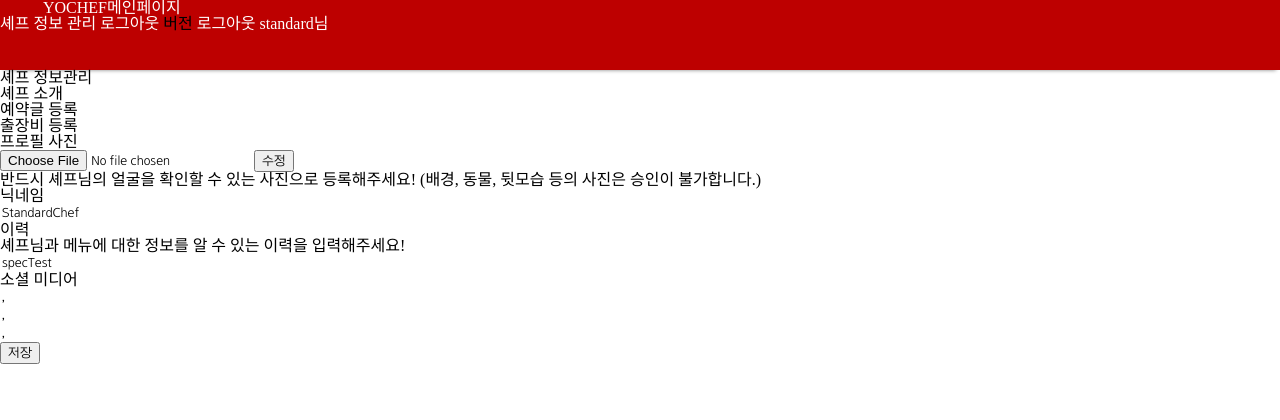
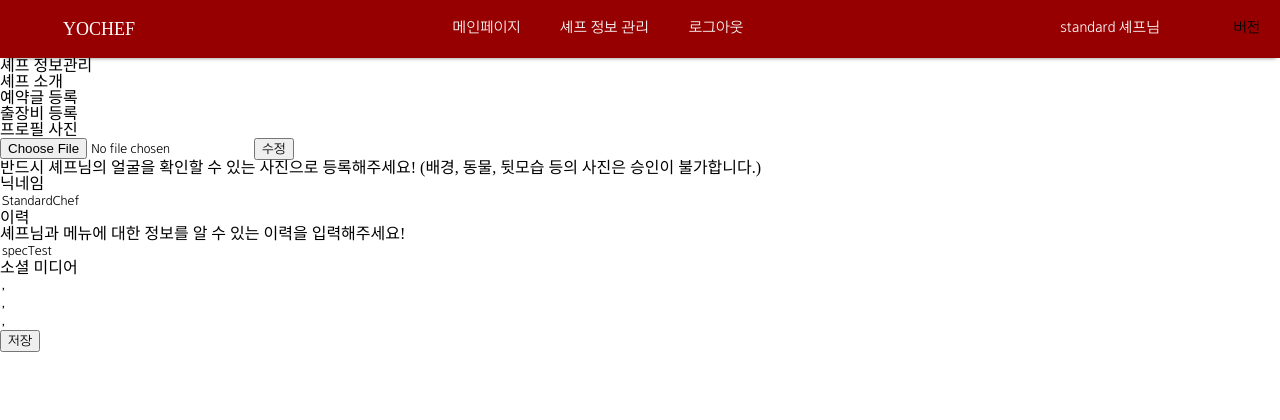
Before and after one commit to swonny/YOCHEF, a Django app: page /chef/editChefProfile/ in a window 1280 px wide. Shown: the top 420 px of the page. Run offline with Django 3.2, Linux system fonts and the light colour scheme; a user stored in the database is signed in; data comes from the database, SQL or seed files in the repository; both versions use the stored data as it was before the commit; some web fonts are replaced.

Commit message:
0714 Zeus - Add views and urls for editChefProfile1~3.html

```diff
--- a/comment.txt
+++ b/comment.txt
@@ -287,10 +287,13 @@
 - FE 작업 내용을 근거로 .permit_staus => .confirm_status 변경 및 관련 문서 모두 변경
 - chefSchedule_detail.html line 49~52 <form> 템플릿 태그 작성
 - chef/views.py
-	- 오타 및  내용 작성
+	- 오타 수정
 	- scheduleConfirm() 함수 작성
 
 21.07.13 블루
 - 카테고리 상세보기 페이지 완료, 상세페이지 작업중
 - 카테고리 상세 페이지 url, 및 views.py 작업 완료
 - 상세페이지 관련 views.py 작업 예정
+
+21.07.14 제우스
+- editChefProfile_1~3.html에 필요한 view 작성 및 url 연결 완료.
--- a/yochef/chef/models.py
+++ b/yochef/chef/models.py
@@ -31,7 +31,6 @@
 	regionDetail = models.ForeignKey(RegionDetail, null=True, on_delete=models.SET_NULL)
 	title = models.TextField(max_length=255, null=True)
 	introduce = models.TextField(max_length=5000, null=True)
-	spec = models.TextField(max_length=5000, null=True)
 	category = models.IntegerField(null=True)		# 한식, 일식, 중식, 아시안, 양식, 채식
 	notice = models.TextField(max_length=5000, null=True)
 	movingPrice = models.IntegerField(default=0)
@@ -82,8 +81,8 @@
 	post = models.ForeignKey(Post, on_delete=models.CASCADE)
 	eventDate = models.DateField()
 	eventTime = models.CharField(max_length=100, null=True)
-	payment_status = models.IntegerField(default=1)	# 1: 예약가능  2: 예약됨  // 결제완료시 1=>2 // 고객결제취소 및 셰프승인취소시 2=>1
-	confirm_status = models.IntegerField(default=1)	# 1: 승인대기  2: 승인됨  // 셰프승인시 1=>2 // 고객결제취소 및 셰프승인취소시 2=>1
+	payment_status = models.IntegerField(default=1)	# 1: 예약가능  2: 예약됨  3. 취소됨
+	confirm_status = models.IntegerField(default=1)	# 1: 승인대기  2: 승인됨  3. 취소됨
 
 	def __str__(self):
 		return self.post.title + "일정" + str(self.id)
--- a/yochef/chef/templates/editChefProfile_1.html
+++ b/yochef/chef/templates/editChefProfile_1.html
@@ -1,6 +1,6 @@
 {% extends 'base.html' %}
 {% block content %}
-    <form name="editChefProfile_1" action="{% url 'updateChefProfile' chef.id %}" method="POST" >
+    <form name="editChefProfile_1" action="{% url 'updateChefProfile' %}" method="POST" >
     {% csrf_token %}
         <div class="edit-chef-wrapper">
             <!-- section header -->
@@ -29,7 +29,7 @@
                         <div class="profile-edit-wrapper">
                             <h4 class="profile__title">프로필 사진 </h4>
                             <div class="profile__img-container">
-                                <input value="" name="profileImage" type="file"><!--백참고:-->
+                                <input value="{{chefProfileImage.attachment}}" name="profileImage" type="file"><!--백참고:-->
                                 <button type="submit">수정</button>
                             </div>
                         </div>
--- a/yochef/chef/urls.py
+++ b/yochef/chef/urls.py
@@ -8,4 +8,8 @@
     path('chefSchedule/<int:schedule_id>/confirm', views.scheduleConfirm, name="scheduleConfirm"),
     path('editChefProfile/', views.editChefProfile, name="editChefProfile"),
     path('editChefProfile/update', views.updateChefProfile, name="updateChefProfile"),
+    path('editPost/', views.editPost, name="editPost"),
+    path('editPost/update', views.updatePost, name="updatePost"),
+    path('editMovingPrice/', views.editMovingPrice, name="editMovingPrice"),
+    path('editMovingPrice/update', views.updateMovingPrice, name="updateMovingPrice"),
 ]
--- a/yochef/chef/views.py
+++ b/yochef/chef/views.py
@@ -168,8 +168,8 @@
 # chefSchedule_detail.html UPDATE
 def scheduleConfirm(request, schedule_id):
     schedule = Schedule.objects.get(id=schedule_id)
-    if request.POST.get('scheduleConfirm'):
-        schedule.confirm_status = 2
+    if request.POST['scheduleConfirm']:
+        schedule.confirm_status = 2	# 1: 승인대기  2: 승인됨
         schedule.save()
     return redirect('/chef/chefSchedule/' + str(schedule_id))
 
@@ -177,7 +177,15 @@
 # chefSchedule_detail.html UPDATE
 ## 일정(예약) 승인 취소
 def scheduleCancel(request, schedule_id):
-    return
+    schedule = Schedule.objects.get(id=schedule_id)
+    book = Book.objects.get(schedule=schedule)
+    if request.POST['scheduleCancel']:
+        schedule.payment_status = 3	# 1: 예약가능  2: 예약됨  3. 취소됨
+        schedule.confirm_status = 3	# 1: 승인대기  2: 승인됨  3. 취소됨
+        book.status = 3 # 1:결제대기 2:결제완료 3:결제취소
+        schedule.save()
+        book.save()
+    return redirect('/chef/chefSchedule/' + str(schedule_id))
 
 
 # editChefProfile_1.html READ
@@ -193,16 +201,16 @@
 
 
 # editChefProfile_1.html UPDATE
-def updateChefProfile(request, chef_id):
-    chef = Chef.objects.get(id=chef_id)
+def updateChefProfile(request):
+    chef = request.user.customer.chef
     chefProfileImage = File.objects.get(chef=chef, category=1)
 
-    chefProfileImage.attachment = request.POST.get('profileImage')
-    chef.nickname = request.POST.get('nickname')
-    chef.spec = request.POST.get('spec')
-    chef.snsLink = request.POST.get('snsLink')
-    chef.blogLink = request.POST.get('blogLink')
-    chef.youtubeLink = request.POST.get('youtubeLink')
+    chefProfileImage.attachment = request.POST['profileImage']
+    chef.nickname = request.POST['nickname']
+    chef.spec = request.POST['spec']
+    chef.snsLink = request.POST['snsLink']
+    chef.blogLink = request.POST['blogLink']
+    chef.youtubeLink = request.POST['youtubeLink']
 
     chefProfileImage.save()
     chef.save()
@@ -210,13 +218,72 @@
     return redirect('/chef/editChefProfile/')
 
 
-## 예약글 수정 페이지
-# editChefProfile.html READ
+# editChefProfile_2.html READ
 def editPost(request):
-    return
+    chef = request.user.customer.chef
+    post = Post.objects.get(chef=chef)
+    coverImages = File.objects.filter(post=post, category=4)
+    courses = Course.objects.filter(post=post)
+    courseImageList = []
+    for course in courses:
+        courseImages = File.objects.filter(course=course, category=3)
+        courseImageList.append(courseImages)
+    region = post.region
+    regionDetail = post.regionDetail
+
+    context = {}
+    context['chef'] = chef
+    context['post'] = post
+    context['coverImages'] = coverImages
+    context['courses'] = courses
+    context['courseImageList'] = courseImageList
+    context['region'] = region
+    context['regionDetail'] = regionDetail
+
+    return render(request, 'editChefProfile_2.html', context)
 
 
-## 예약글 수정 내용 저장
-# editChefProfile.html UPDATE
+# editChefProfile_2.html UPDATE
 def updatePost(request):
-    return
+    post = request.user.customer.chef.post
+    coverImages = File.objects.filter(post, category=4)
+    courses = Course.objects.filter(post=post)
+
+    post.category = request.POST['category']
+    post.region = request.POST['region']
+    post.regionDetail = request.POST['regionDetail']
+    post.title = request.POST['title']
+    post.intoruce = request.POST['introduce']
+    post.notice = request.POST['notice']
+
+    # 파일 여러 개 입력 받는 방법?
+    # coverImages1.attachment = request.POST['coverImage']
+    # coverImages2.attachment = request.POST['coverImage']
+    # coverImages3.attachment = request.POST['coverImage']
+
+    # 코스 수정사항 입력 받는 방법?
+    # course1
+    # course2
+    # course3
+
+    post.save()
+    for coverImage in coverImages:
+        coverImage.save()
+    for course in courses:
+        course.save()
+
+    return redirect('/chef/editPost/')
+
+
+# editChefProfile_3.html READ
+def editMovingPrice(request):
+    post = request.user.customer.chef.post
+    return render(request, 'editChefProfile_3.html', {'post':post})
+
+
+# editChefProfile_3.html UPDATE
+def updateMovingPrice(request):
+    post = request.user.customer.chef.post
+    post.movingPrice = request.POST['movingPrice']
+    post.save()
+    return redirect('/chef/editMovingPrice/')
--- a/yochef/yochef/static/css/base.css
+++ b/yochef/yochef/static/css/base.css
@@ -135,21 +135,32 @@
 /* 네브바 전체 감싸는 컨테이너 */
 .nav-container {
     width: 100%;
-    height: 70px;
-    background-color: #BD0000;
+    background-color: #970000;
     box-shadow: 0 4px 4px -4px gray;
-    display: inline-block;
+    display: flex;
+    flex-direction: row;
+    justify-content: space-between;
+}
+
+.nav__item-container {
+    width: 64%;
+    display: flex;
+    flex-direction: row;
+    justify-content: center;
 }
 
 /* 네브바 각 버튼 */
 .nav__item {
-    display: inline;
-    font-size: 16px;
+    display: inline-block;
+    font-size: 15px;
     font: white;
+    padding: 20px 20px;
+    font-family: 'Arita-dotum-Medium';
 }
 
 /* 네브바 아이템 링크 */
 .nav__item a{
+    display: inline;
     color: white;
     text-decoration-line: none;
     position: inherit;
@@ -158,6 +169,24 @@
 .nav--left {
     float: left;
     margin-left: 43px;
+    font-family: 'Arita-dotum-SemiBold';
+    font-size: 18px;
+}
+
+.nav--right {
+    padding-right: 0px;
+    margin-right: 20px;
+    display: inline-block;
+}
+
+.nav--right img {
+    width: 20px;
+    height: 20px;
+    display: inline;
+}
+
+#currentVer {
+    float: right;
 }
 
 #footer {
--- a/yochef/yochef/templates/base.html
+++ b/yochef/yochef/templates/base.html
@@ -18,41 +18,48 @@
   <!-- 네브바 -->
   <nav class="nav-container">
     <div class="nav__item nav--left"><a href="{% url 'main' %}">YOCHEF</a></div>
-    <div class="nav__item-container nav--middle">
-      <div class="nav__item"><a href="{% url 'main' %}">메인페이지</a></div>
-      <ul class="nav__item-container">
     <!-- 로그인 상태라면 -->
     {% if user.is_authenticated %}
       <!-- 셰프등록 돼있다면 -->
       {% if user.customer.isChef %}
         <!-- 셰프버전이라면 -->
         {% if user.customer.currentVer == 1 %}
-            <li class="nav__item"><a href="">셰프 정보 관리</a></li>
+        <ul class="nav__item-container nav--middle">
+          <li class="nav__item"><a href="{% url 'main' %}">메인페이지</a></li>
+          <li class="nav__item"><a href="{% url 'editChefProfile' %}">셰프 정보 관리</a></li>
           <li class="nav__item"><a href="{% url 'logout' %}">로그아웃</a></li>
+        </ul>
         <!-- 셰프등록 o & 손님버전이라면 -->
         {% else %}
+        <ul class="nav__item-container nav--middle">
+          <li class="nav__item"><a href="{% url 'main' %}">메인페이지</a></li>
           <li class="nav__item"><a href="">마이메뉴</a></li>
           <li class="nav__item"><a href="">쿠폰함</a></li>
+          <li class="nav__item"><a href="{% url 'logout' %}">로그아웃</a></li>
+        </ul>
         {% endif %}
-            <a id="currentVer" href="{% url 'changePageVer' %}">버전</a>
+        <li class="nav__item nav--right"><a href="{% url 'mypage' %}">{{user.customer.name}} 셰프님</a></li>
+        <a class="nav__item nav--right" id="currentVer" href="{% url 'changePageVer' %}">버전</a>
       <!-- 셰프등록 안돼있다면 -->
       {% else %}
+      <ul class="nav__item-container nav--middle">
+        <li class="nav__item"><a href="{% url 'main' %}">메인페이지</a></li>
         <li class="nav__item"><a href="">마이메뉴</a></li>
         <li class="nav__item"><a href="">쿠폰함</a></li>
-          <!-- 프론트 참고 - 테스트 위해 임의로 추가하였습니다. -->
         <li class="nav__item"><a href="{% url 'registerChef' '1'%}">셰프등록</a></li>
+        <li class="nav__item"><a href="{% url 'logout' %}">로그아웃</a></li>
+      </ul>
+      <a class="nav__item nav--right" href="{% url 'mypage' %}">{{user.customer.name}}님</a>
       {% endif %}
-        <li class="nav__item"><a href="{% url 'logout' %}">로그아웃</a></li>
-        <!-- 프론트참고 username -> nickname 변경 -->
-        <li class="nav__item"><a href="{% url 'mypage' %}">{{user.customer.name}}님</a></li>
     <!-- 로그아웃 상태라면 -->
     {% else %}
+    <ul class="nav__item-container nav--middle">
+      <li class="nav__item"><a href="{% url 'main' %}">메인페이지</a></li>
       <li class="nav__item"><a href="{% url 'login' %}">로그인</a></li>
       <li class="nav__item"><a href="">아이디/비밀번호 찾기</a></li>
       <li class="nav__item"><a  href="{% url 'signup' %}">회원가입</a></li>
+    </ul>
     {% endif %}
-      </ul>
-    </div>
   </nav>
   <div class="contents">
     {% block content %}
```
Also changed, not shown: yochef/chef/migrations/0016_remove_post_spec.py (added), yochef/db.sqlite3. Lines whose indentation alone changed are shown as unchanged.
